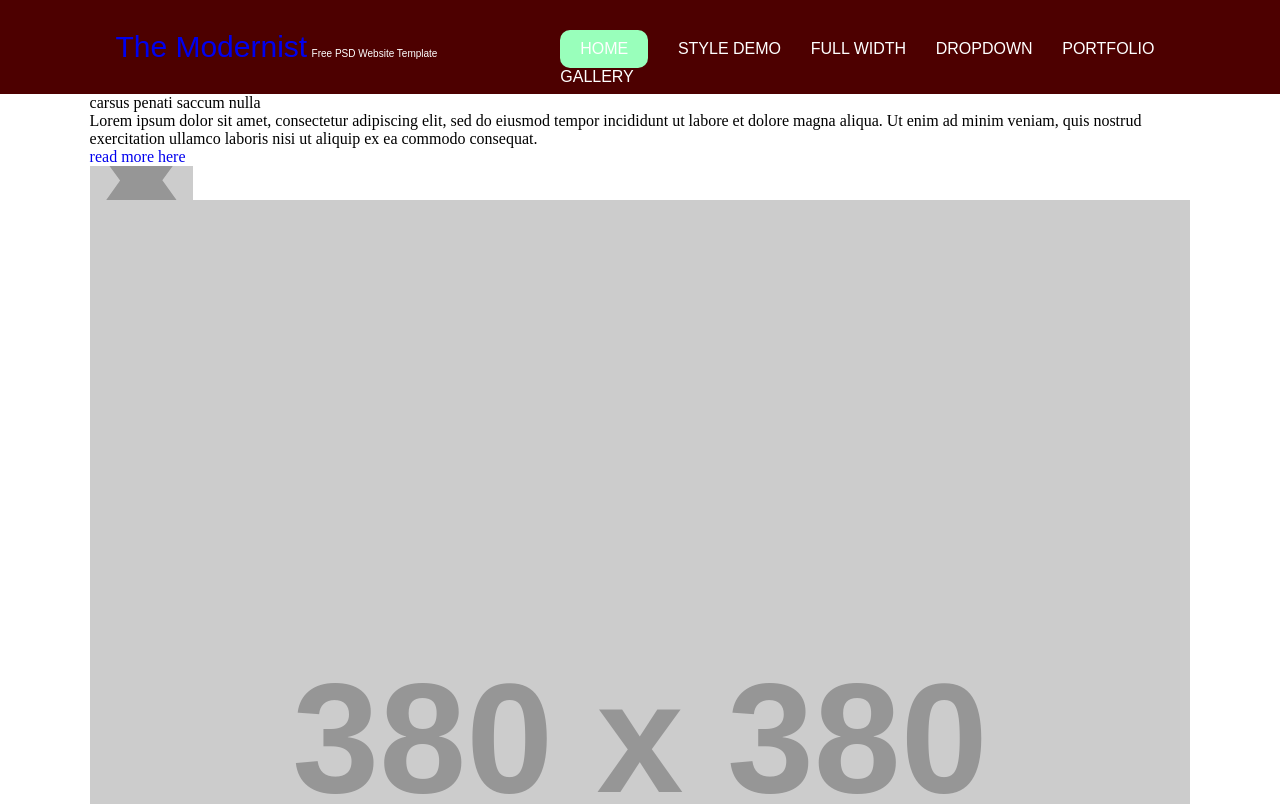
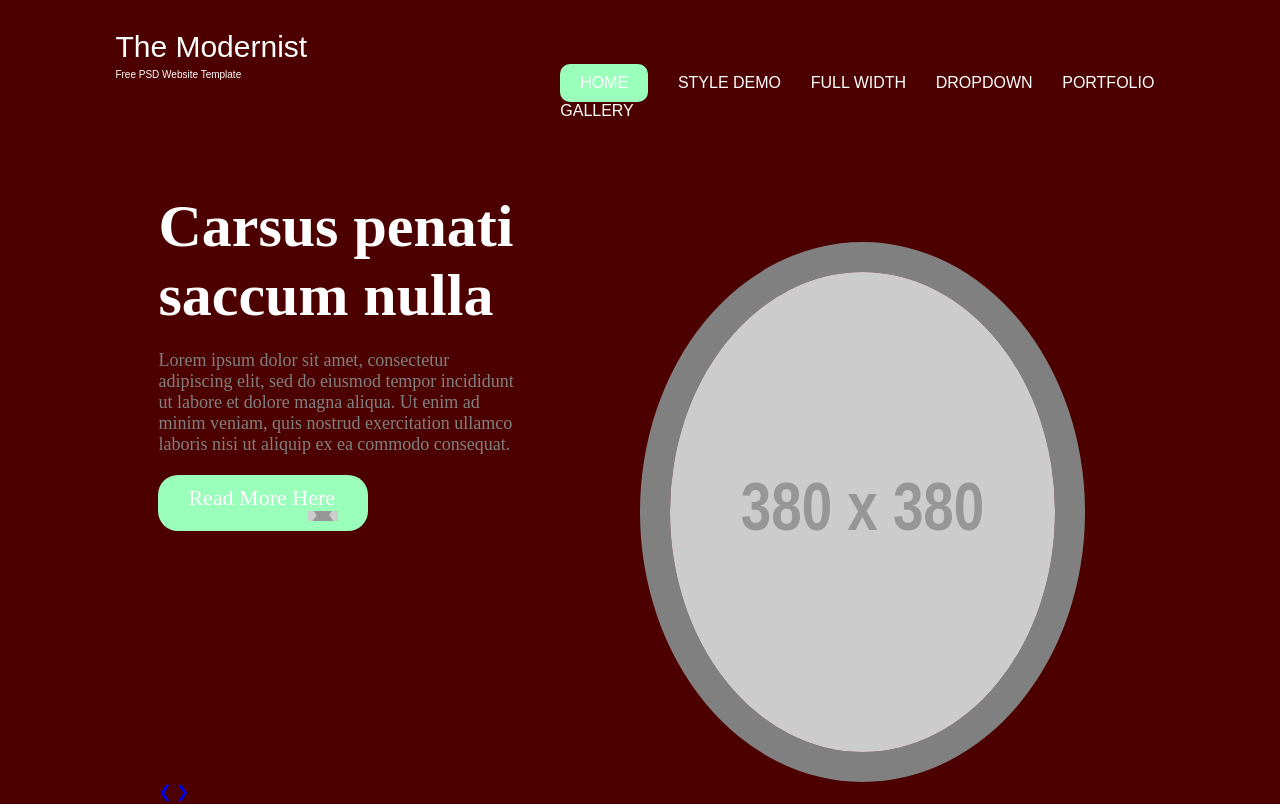
Before and after one commit to Shirly-D/modernist, a plain HTML site: page index.html in a window 1280 px wide. Shown: the top 804 px of the page. Drawn offline with Linux system fonts and the light colour scheme; placeholder pictures from the web are drawn by us.

Commit message:
css commit

```diff
--- a/assets/css/style.css
+++ b/assets/css/style.css
@@ -117,7 +117,7 @@ header {
   padding: 30px;
 }
 
-.header-text {
+.header-text a{
   text-transform: capitalize;
   color: #fff;
   font-size: 30px;
@@ -150,7 +150,57 @@ header small {
   color: #fff;
 }
 
+main .slider {
+  background-color: #4d0000;
+}
 
+.slider-division {
+  width: 38%;
+}
+
+.slider-heading {
+  color: #fff;
+  font-size: 60px;
+  margin-bottom: 20px;
+  font-weight: bold;
+}
+
+.slider-heading::first-letter {
+  text-transform: capitalize;
+}
+
+.slider-text {
+  color: #808080;
+  font-size: 18px;
+  margin-bottom: 20px;
+}
+
+.slider {
+  padding: 80px;
+}
+
+.slider-division a {
+  padding: 10px 30px;
+  background-color: #99ffbb;
+  color: #fff;
+  text-transform: capitalize;
+  font-size: 22px;
+  border-radius: 20px;
+}
+
+.slider-division a img {
+  width: 20%;
+  float: right;
+}
+
+.slider figure img {
+  width: 40%;
+  height: 480px;
+  border-radius: 50%;
+  border: 30px solid #808080;
+  margin-left: 50%;
+  margin-top: -30%;
+}
 
 
 
```
